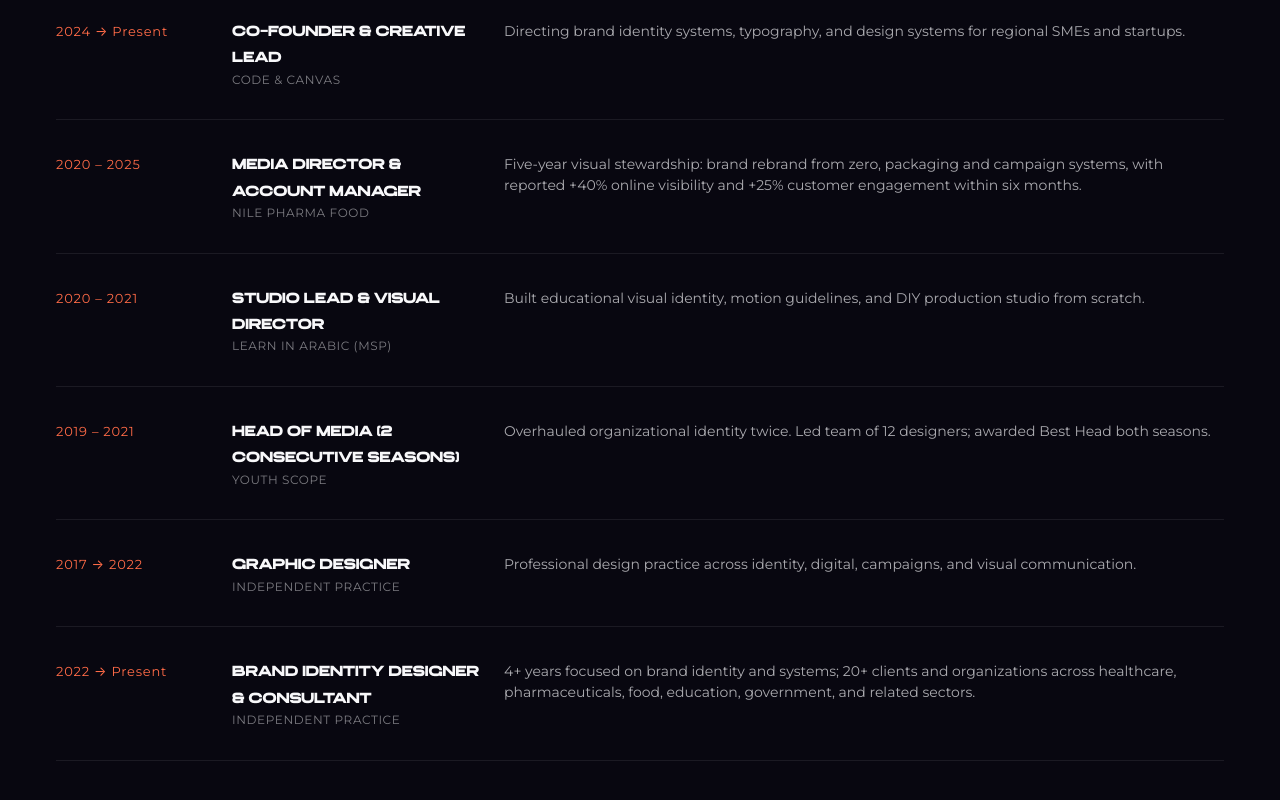
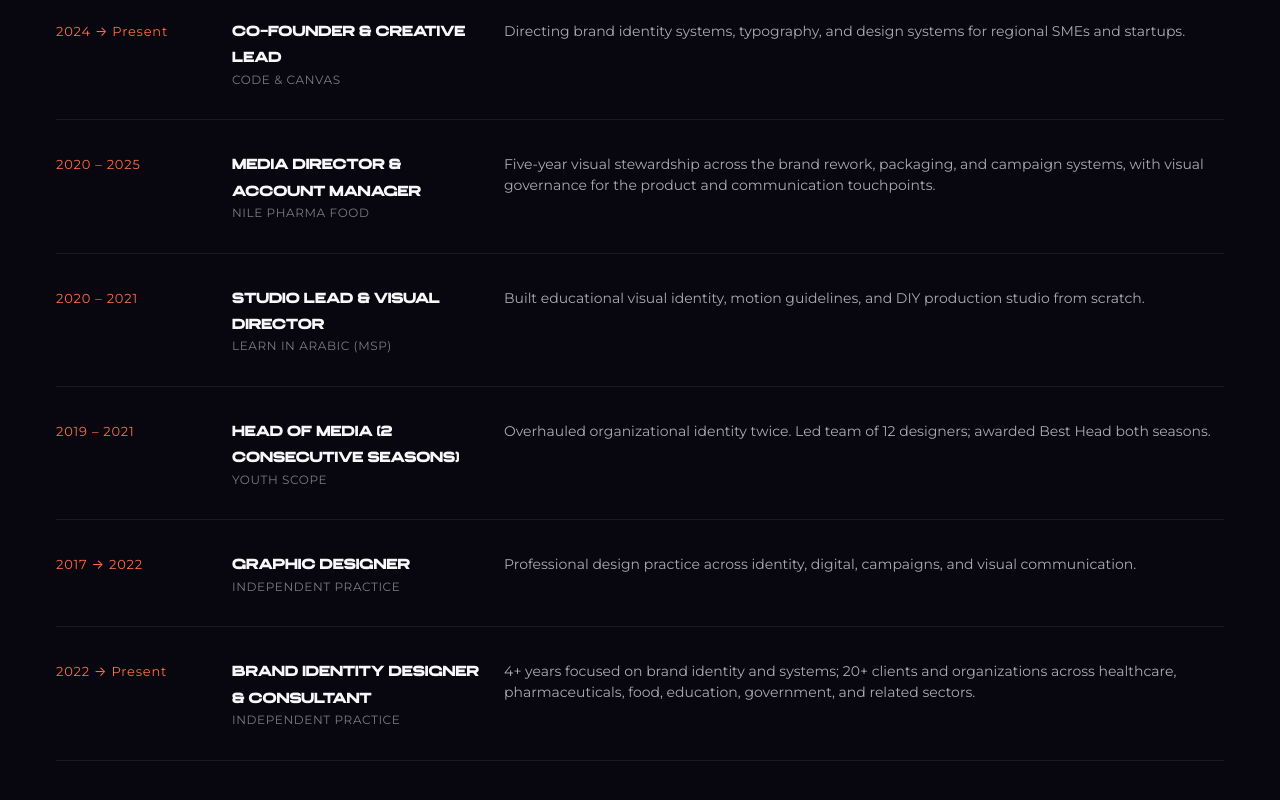
Before and after one commit to 3boalazm/aboalazm-os, a Next.js app: page /for-hiring in a window 1280 px wide. Shown: the part 5780-6580 px from the top of the page. Built offline with nearby package versions, Linux system fonts and the light colour scheme; no server answers.

Commit message:
fix(hiring): remove unverified Nile Pharma performance claims

```diff
--- a/app/(site)/for-hiring/for-hiring-view.tsx
+++ b/app/(site)/for-hiring/for-hiring-view.tsx
@@ -218,8 +218,8 @@ const TIMELINE = [
     roleAr: "مدير الميديا ومدير الحسابات",
     company: "Nile Pharma Food",
     companyAr: "نايل فارما فود",
-    detail: "Five-year visual stewardship: brand rebrand from zero, packaging and campaign systems, with reported +40% online visibility and +25% customer engagement within six months.",
-    detailAr: "حوكمة بصرية لخمس سنوات: إعادة هوية كاملة من الصفر، التغليف وأنظمة الحملات، مع +٤٠٪ ظهور رقمي و+٢٥٪ تفاعل مُبلّغ عنهما خلال ستة أشهر.",
+    detail: "Five-year visual stewardship across the brand rework, packaging, and campaign systems, with visual governance for the product and communication touchpoints.",
+    detailAr: "حوكمة بصرية لخمس سنوات شملت تطوير الهوية والتغليف وأنظمة الحملات، مع توحيد تطبيق الهوية عبر المنتجات ومواد التواصل.",
   },
   {
     period: "2020 – 2021",
```
